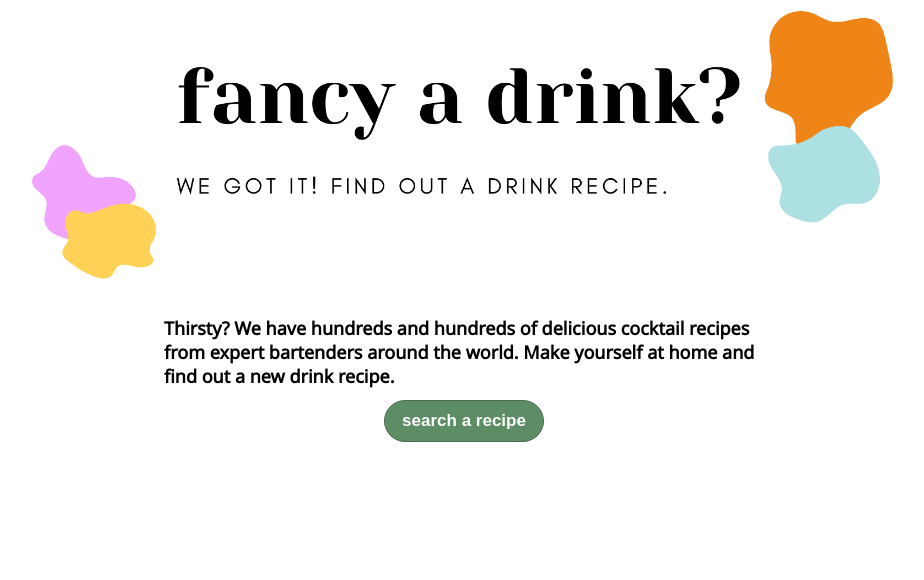
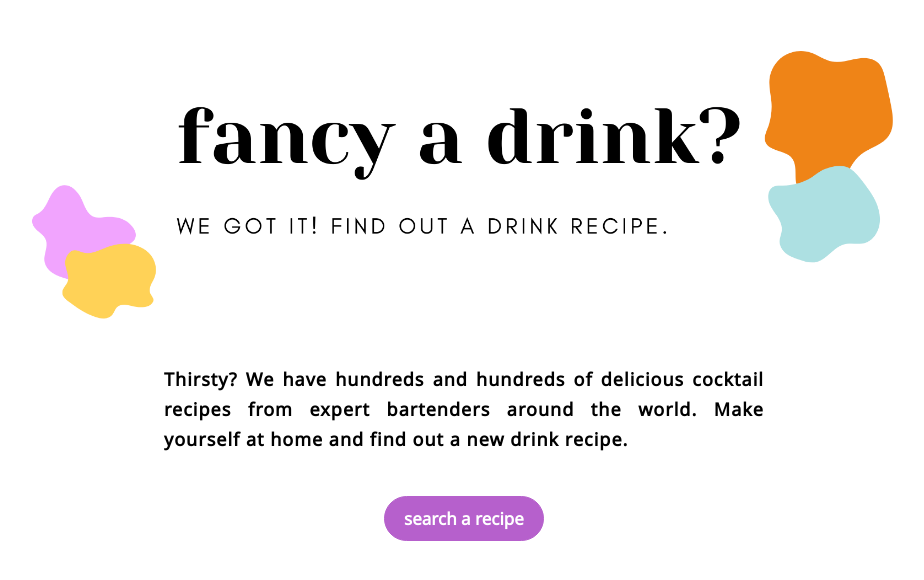
Before and after one commit to Aardeedev/Project_cocktail_app, a React (Create React App) app: page / in a window 1280 px wide. Shown: the top 580 px of the page, without its empty margins (176-1100 px from the left). Built offline with nearby package versions, Linux system fonts and the light colour scheme.

Commit message:
Added style to home page

```diff
--- a/src/Routes/Home/index.module.css
+++ b/src/Routes/Home/index.module.css
@@ -13,22 +13,29 @@
 }
 
 .landPageH1 {
+  margin-top: 20px;
   font-size: 18px;
+  letter-spacing: 1px;
+  line-height: 30px;
+  text-align: justify;
   font-family: "Noto Sans", sans-serif;
 }
 
 .landPageImage {
+  margin-top: 40px;
   width: 900px;
   height: auto;
 }
 
 .homeButton {
-  padding: 10px;
+  margin-top: 30px;
+  padding: 10px 15px 10px 15px;
   width: 160px;
-  border: 1.5px solid #4d6b52;
-  background-color: #5c8d64;
+  border: 1px solid #b660cc;
+  background-color: #b660cc;
   color: rgb(255, 255, 255);
   font-size: 17px;
   font-weight: bold;
+  font-family: "Noto Sans", sans-serif;
   border-radius: 30px;
 }
```
